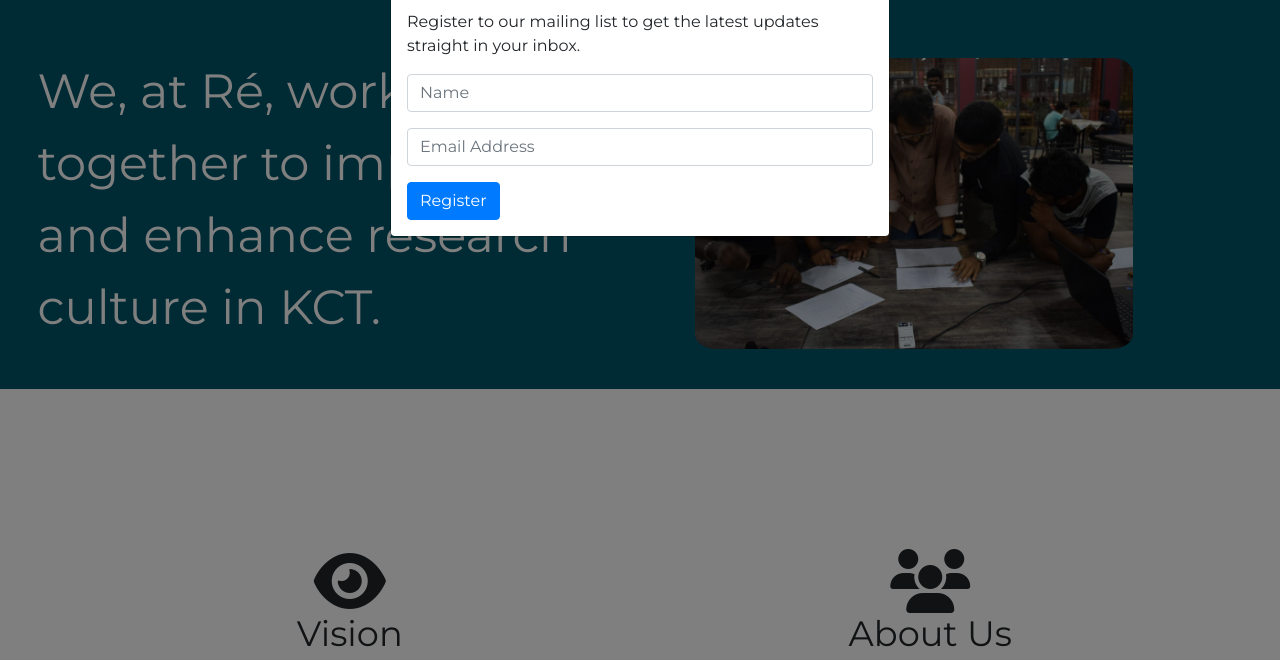
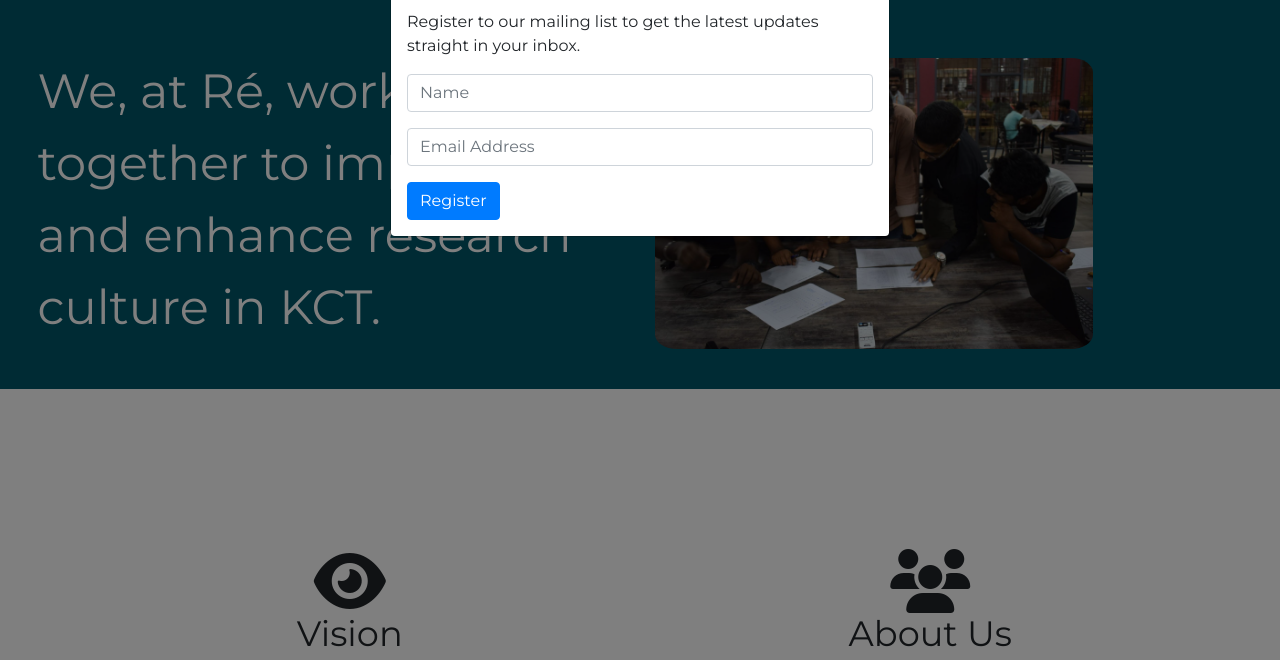
Before and after one commit to ibk10/re, a plain HTML site: page index.html in a window 1280 px wide. Shown: the part 104-764 px from the top of the page. Drawn offline with nearby package versions, Linux system fonts and the light colour scheme.

Commit message:
Update style.css

```diff
--- a/css/style.css
+++ b/css/style.css
@@ -44,7 +44,6 @@ h3{
   border-radius: 5%;
   padding-left: 0px;
 border-left-width: 50px;
-margin-left: 40px;
 margin-top: 40px;
 margin-bottom: 40px;
 }
```
